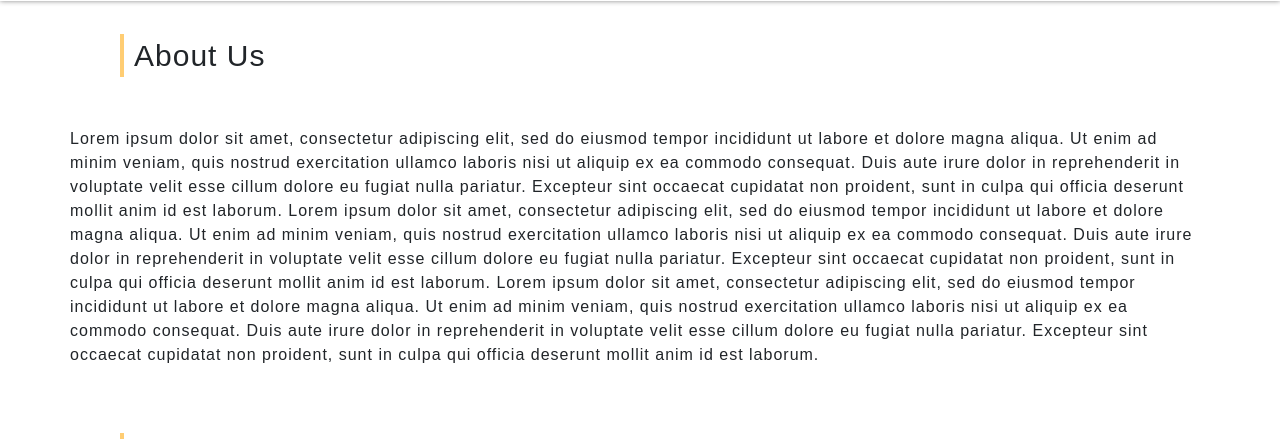
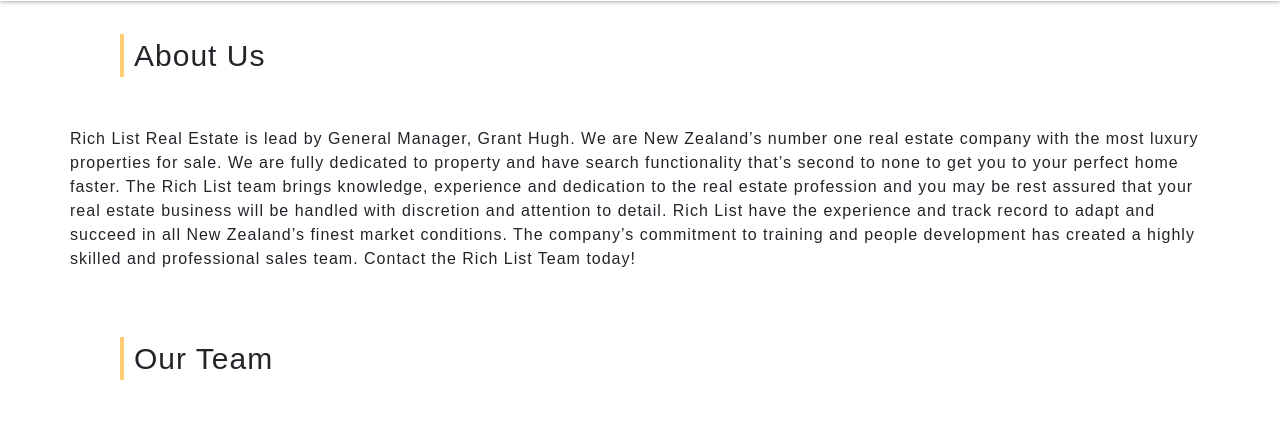
Before and after one commit to katatk/real-estate, a PHP site: page /about in a window 1280 px wide. Shown: the part 172-611 px from the top of the page. Run offline with PHP 8.4, Linux system fonts and the light colour scheme; some web fonts are replaced.

Commit message:
correct about info added

```diff
--- a/about.php
+++ b/about.php
@@ -6,7 +6,7 @@ include_once 'header.php';
     <div class="row">
         <div class="col-12">
             <h1 class="title">About Us</h1>
-            <p class="about-info">Lorem ipsum dolor sit amet, consectetur adipiscing elit, sed do eiusmod tempor incididunt ut labore et dolore magna aliqua. Ut enim ad minim veniam, quis nostrud exercitation ullamco laboris nisi ut aliquip ex ea commodo consequat. Duis aute irure dolor in reprehenderit in voluptate velit esse cillum dolore eu fugiat nulla pariatur. Excepteur sint occaecat cupidatat non proident, sunt in culpa qui officia deserunt mollit anim id est laborum. Lorem ipsum dolor sit amet, consectetur adipiscing elit, sed do eiusmod tempor incididunt ut labore et dolore magna aliqua. Ut enim ad minim veniam, quis nostrud exercitation ullamco laboris nisi ut aliquip ex ea commodo consequat. Duis aute irure dolor in reprehenderit in voluptate velit esse cillum dolore eu fugiat nulla pariatur. Excepteur sint occaecat cupidatat non proident, sunt in culpa qui officia deserunt mollit anim id est laborum. Lorem ipsum dolor sit amet, consectetur adipiscing elit, sed do eiusmod tempor incididunt ut labore et dolore magna aliqua. Ut enim ad minim veniam, quis nostrud exercitation ullamco laboris nisi ut aliquip ex ea commodo consequat. Duis aute irure dolor in reprehenderit in voluptate velit esse cillum dolore eu fugiat nulla pariatur. Excepteur sint occaecat cupidatat non proident, sunt in culpa qui officia deserunt mollit anim id est laborum.</p>
+            <p class="about-info">Rich List Real Estate is lead by General Manager, Grant Hugh. We are New Zealand’s number one real estate company with the most luxury properties for sale. We are fully dedicated to property and have search functionality that’s second to none to get you to your perfect home faster. The Rich List team brings knowledge, experience and dedication to the real estate profession and you may be rest assured that your real estate business will be handled with discretion and attention to detail. Rich List have the experience and track record to adapt and succeed in all New Zealand’s finest market conditions. The company’s commitment to training and people development has created a highly skilled and professional sales team. Contact the Rich List Team today!</p>
         </div>
     </div>
        <h1 class="title">Our Team</h1>
```
